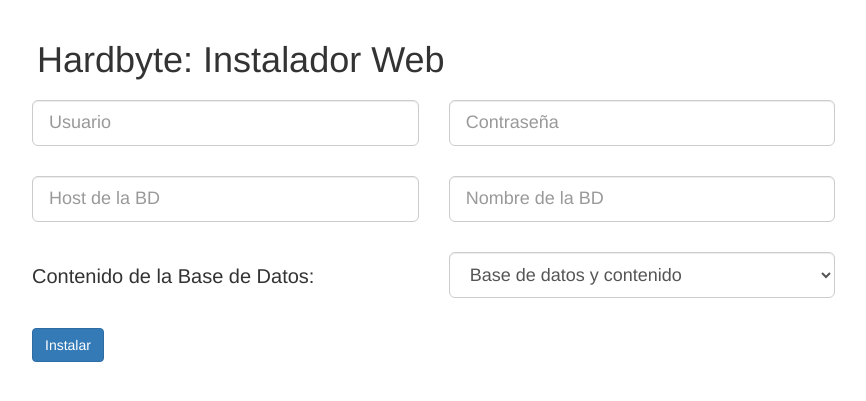
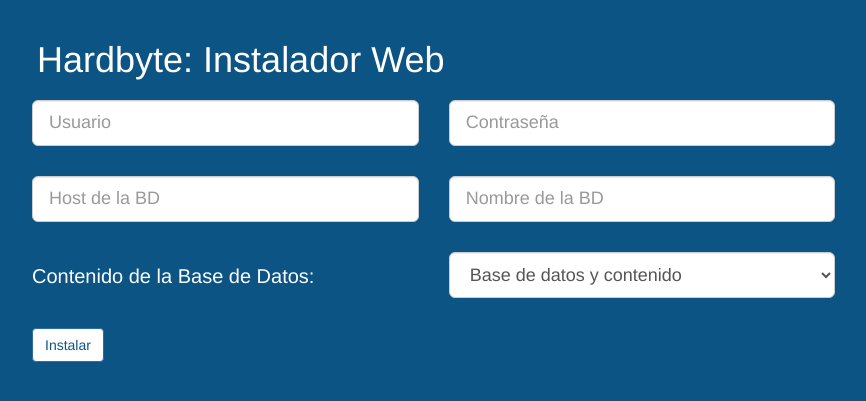
Before and after one commit to cmr96/MejoraProyectoCMR, a PHP site: page /instalador.php in a window 1280 px wide. Shown: the top 401 px of the page, without its empty margins (123-989 px from the left). Run offline with PHP 8.4, Linux system fonts and the light colour scheme; a stand-in replaces the project's code that opens the database connection; some libraries are stand-ins or nearby versions.

Commit message:
retoques finales

```diff
--- a/pg/instalador.php
+++ b/pg/instalador.php
@@ -8,10 +8,10 @@
     <script src="http://maxcdn.bootstrapcdn.com/bootstrap/3.3.5/js/bootstrap.min.js"></script>
     <link rel="stylesheet" href="hardbytecss.css">
   </head>
-  <body>
+  <body style="background-color:#0C5484">
     <div style="width:1000px;margin: 0 auto;margin-top:40px;">
       <div>
-          <h1 style="margin-left:20px;margin-bottom:20px";>Hardbyte: Instalador Web</h1>
+          <h1 style="margin-left:20px;margin-bottom:20px;color:white";>Hardbyte: Instalador Web</h1>
     <div class='form-group col-lg-5'>
             <form action="" method="post">
 
@@ -36,7 +36,7 @@
             </div>
             <div class="form-group col-lg-5">
               <div class="form-group">
-                <p style="font-size:20px;margin-top:10px;">Contenido de la Base de Datos:</p>
+                <p style="font-size:20px;margin-top:10px;color:white">Contenido de la Base de Datos:</p>
               </div>
             </div>
             <div class="form-group col-lg-5">
@@ -49,7 +49,7 @@
             </div>
             <div class="form-group col-lg-5">
             <div class="form-group">
-            <input type="submit" value="Instalar" class="btn btn-primary pull-left">
+            <input style="background-color:white;color:#0C5484" type="submit" value="Instalar" class="btn btn-primary pull-left">
             </div>
             </div>
             </div>
```
Also changed, not shown: pg/descripcion.php (+3 -1 lines).
